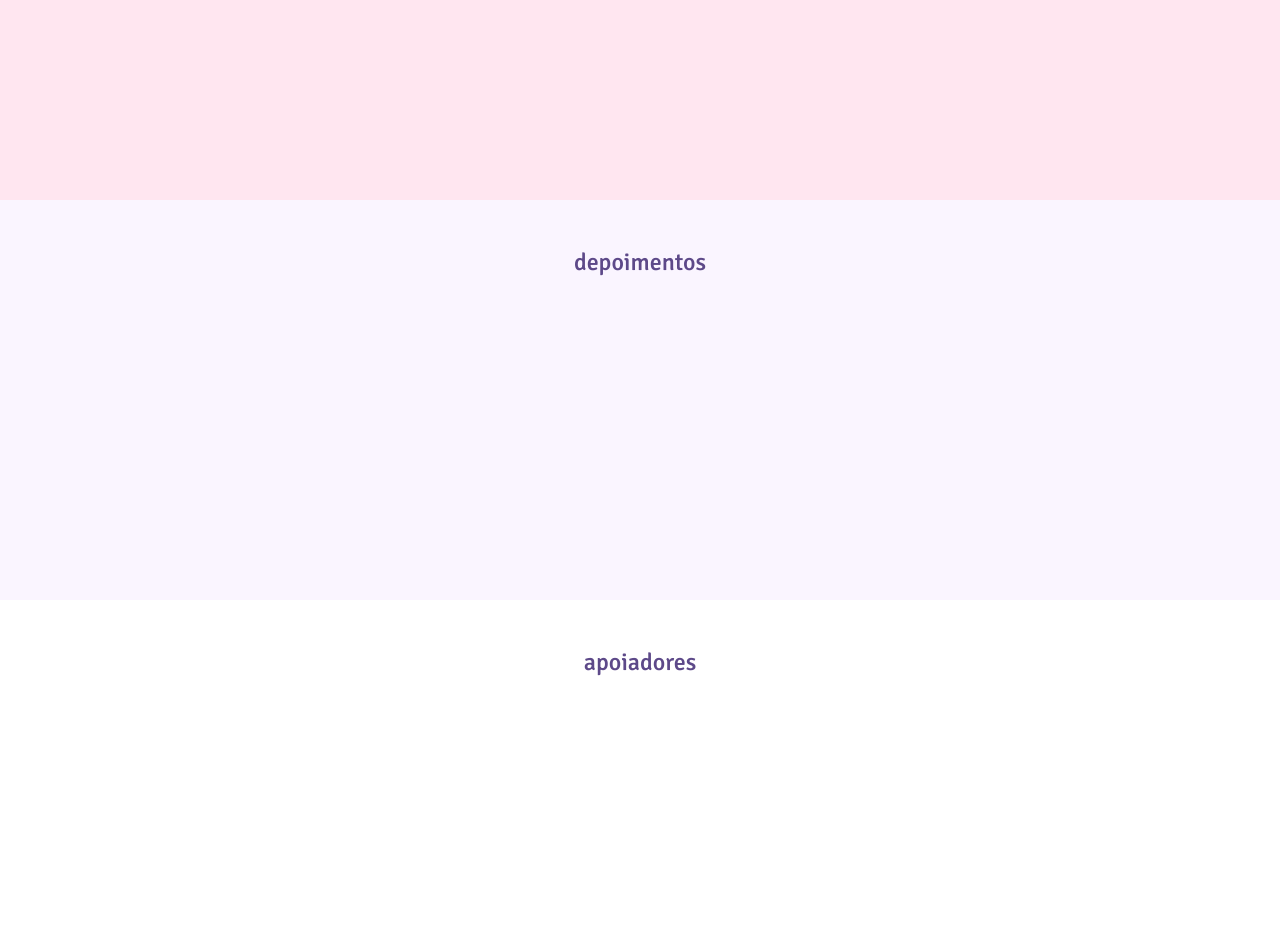
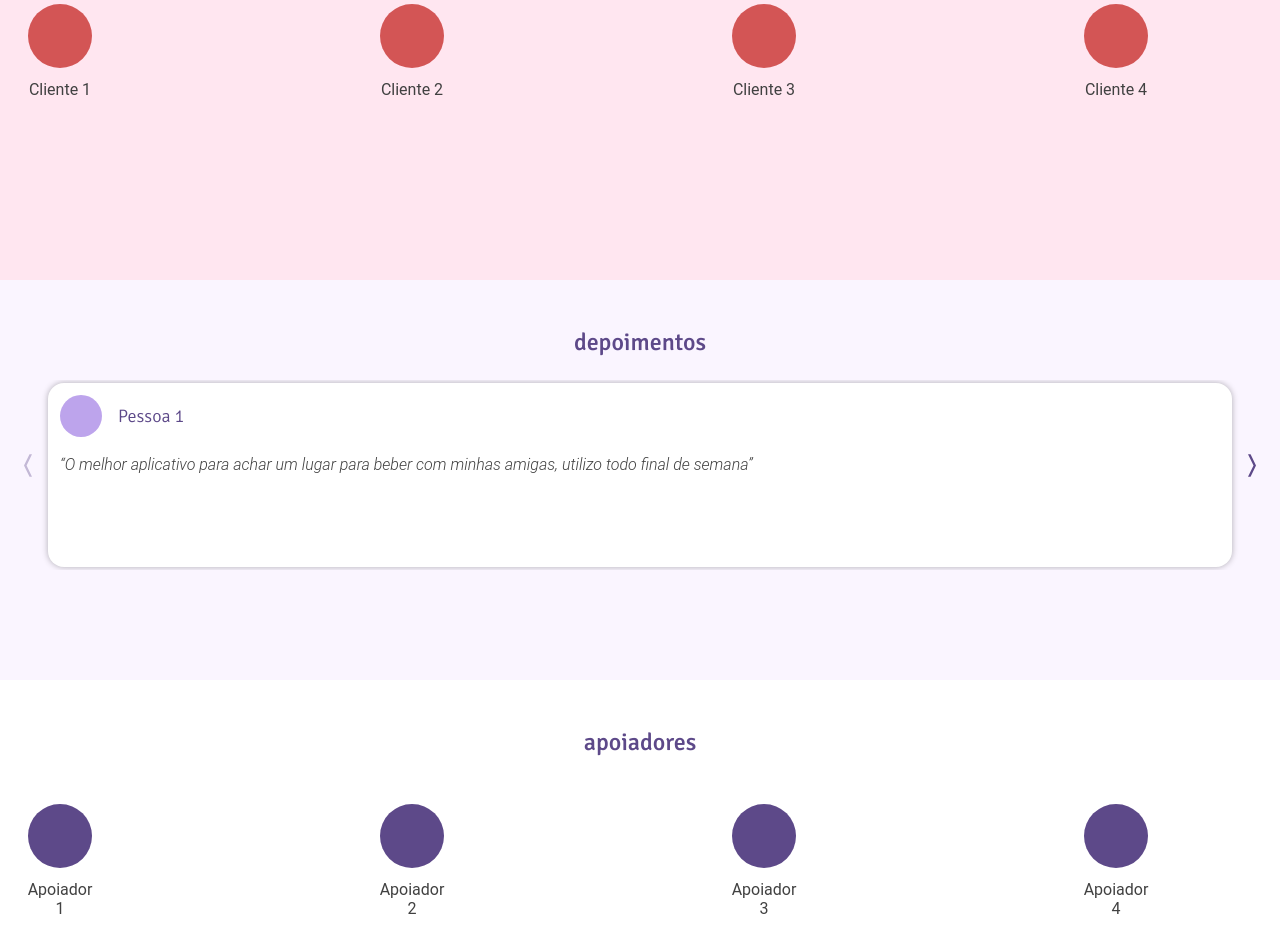
Before and after one commit to favoritodigital/site-old, a Next.js app: page / in a window 1280 px wide. Shown: the part 1720-2672 px from the top of the page. Built offline with nearby package versions, Linux system fonts and the light colour scheme.

Commit message:
adicionado swiper na section clientes, depoimentos e apoiadores

```diff
--- a/pages/index.tsx
+++ b/pages/index.tsx
@@ -1,12 +1,14 @@
 import Header from '../components/Header'
-
-import AppstoreButton from '../public/images/appstorebutton.svg'
-import GooglePlayButton from '../public/images/googleplaybutton.svg'
 
 import InstagramLogo from '../public/images/instagramlogo.svg'
 import FacebookLogo from '../public/images/facebooklogo.svg'
 import LinkedinLogo from '../public/images/linkedinlogo.svg'
 import DownloadButton from '../components/DownloadButton'
+
+import { Swiper, SwiperSlide } from 'swiper/react'
+import 'swiper/css'
+import { Navigation } from 'swiper'
+import 'swiper/css/navigation'
 
 export default function Home() {
   return (
@@ -45,18 +47,175 @@ export default function Home() {
       </div>
       <div id="clientes-section" className="section_half">
         <div id="clientes"></div>
-        <div className="section-content"></div>
         <h1 className="section_title">clientes</h1>
+        <div className="section_content_half">
+          <div className="swiper_wrapper">
+            <Swiper
+              slidesPerView={3.5}
+              onSlideChange={() => console.log('slide change')}
+              onSwiper={swiper => console.log(swiper)}
+            >
+              <SwiperSlide>
+                <div className="costumer">
+                  <div className="costumer-image"></div>
+                  <h1>Cliente 1</h1>
+                </div>
+              </SwiperSlide>
+              <SwiperSlide>
+                <div className="costumer">
+                  <div className="costumer-image"></div>
+                  <h1>Cliente 2</h1>
+                </div>
+              </SwiperSlide>
+              <SwiperSlide>
+                <div className="costumer">
+                  <div className="costumer-image"></div>
+                  <h1>Cliente 3</h1>
+                </div>
+              </SwiperSlide>
+              <SwiperSlide>
+                <div className="costumer">
+                  <div className="costumer-image"></div>
+                  <h1>Cliente 4</h1>
+                </div>
+              </SwiperSlide>
+              <SwiperSlide>
+                <div className="costumer">
+                  <div className="costumer-image"></div>
+                  <h1>Cliente 5</h1>
+                </div>
+              </SwiperSlide>
+              <SwiperSlide>
+                <div className="costumer">
+                  <div className="costumer-image"></div>
+                  <h1>Cliente 6</h1>
+                </div>
+              </SwiperSlide>
+              <SwiperSlide>
+                <div className="costumer">
+                  <div className="costumer-image"></div>
+                  <h1>Cliente 7</h1>
+                </div>
+              </SwiperSlide>
+              <SwiperSlide>
+                <div className="costumer">
+                  <div className="costumer-image"></div>
+                  <h1>Cliente 8</h1>
+                </div>
+              </SwiperSlide>
+            </Swiper>
+          </div>
+        </div>
       </div>
       <div id="depoimentos-section" className="section_half">
         <div id="depoimentos"></div>
-        <div className="section-content"></div>
         <h1 className="section_title">depoimentos</h1>
+        <div className="section_content_half">
+          <div className="swiper_wrapper">
+            <Swiper
+              modules={[Navigation]}
+              navigation={true}
+              slidesPerView={1}
+              onSlideChange={() => console.log('slide change')}
+              onSwiper={swiper => console.log(swiper)}
+            >
+              <SwiperSlide>
+                <div className="testimonial">
+                  <div className="testemony-person">
+                    <div className="testimonial-image"></div>
+                    <h1 className="testemony-name">Pessoa 1</h1>
+                  </div>
+                  <p className="testemony-text">
+                    “O melhor aplicativo para achar um lugar para beber com
+                    minhas amigas, utilizo todo final de semana”
+                  </p>
+                </div>
+              </SwiperSlide>
+              <SwiperSlide>
+                <div className="testimonial">
+                  <div className="testemony-person">
+                    <div className="testimonial-image"></div>
+                    <h1 className="testemony-name">Pessoa 2</h1>
+                  </div>
+                  <p className="testemony-text">“Top Demais!!!”</p>
+                </div>
+              </SwiperSlide>
+              <SwiperSlide>
+                <div className="testimonial">
+                  <div className="testemony-person">
+                    <div className="testimonial-image"></div>
+                    <h1 className="testemony-name">Pessoa 3</h1>
+                  </div>
+                  <p className="testemony-text">
+                    “Não vivo mais sem, melhor app!!!”
+                  </p>
+                </div>
+              </SwiperSlide>
+            </Swiper>
+          </div>
+        </div>
       </div>
       <div id="apoiadores-section" className="section_half">
         <div id="apoiadores"></div>
-        <div className="section-content"></div>
         <h1 className="section_title">apoiadores</h1>
+        <div className="section_content_half">
+          <div className="swiper_wrapper">
+            <Swiper
+              slidesPerView={3.5}
+              onSlideChange={() => console.log('slide change')}
+              onSwiper={swiper => console.log(swiper)}
+            >
+              <SwiperSlide>
+                <div className="sponsor">
+                  <div className="sponsor-image"></div>
+                  <h1>Apoiador 1</h1>
+                </div>
+              </SwiperSlide>
+              <SwiperSlide>
+                <div className="sponsor">
+                  <div className="sponsor-image"></div>
+                  <h1>Apoiador 2</h1>
+                </div>
+              </SwiperSlide>
+              <SwiperSlide>
+                <div className="sponsor">
+                  <div className="sponsor-image"></div>
+                  <h1>Apoiador 3</h1>
+                </div>
+              </SwiperSlide>
+              <SwiperSlide>
+                <div className="sponsor">
+                  <div className="sponsor-image"></div>
+                  <h1>Apoiador 4</h1>
+                </div>
+              </SwiperSlide>
+              <SwiperSlide>
+                <div className="sponsor">
+                  <div className="sponsor-image"></div>
+                  <h1>Apoiador 5</h1>
+                </div>
+              </SwiperSlide>
+              <SwiperSlide>
+                <div className="sponsor">
+                  <div className="sponsor-image"></div>
+                  <h1>Apoiador 6</h1>
+                </div>
+              </SwiperSlide>
+              <SwiperSlide>
+                <div className="sponsor">
+                  <div className="sponsor-image"></div>
+                  <h1>Apoiador 7</h1>
+                </div>
+              </SwiperSlide>
+              <SwiperSlide>
+                <div className="sponsor">
+                  <div className="sponsor-image"></div>
+                  <h1>Apoiador 8</h1>
+                </div>
+              </SwiperSlide>
+            </Swiper>
+          </div>
+        </div>
       </div>
       <div id="invite">
         <p>e aí barbadinha, bora pro rolê? ;)</p>
--- a/styles/globals.css
+++ b/styles/globals.css
@@ -223,38 +223,45 @@ ul {
 .section {
   position: relative;
   align-items: center;
-  padding: 1.5rem 1.5rem;
+  padding: 0 1.5rem;
+  padding-top: 3rem;
   display: flex;
   flex-direction: column;
-  /* height: 645px; */
-  height: calc(100vh - 5rem);
+  height: 100vh;
   min-width: 22.5rem;
+  min-height: 35.3125rem;
 }
 
 .section_half {
   position: relative;
-  padding: 3rem 3rem;
+  padding: 0 1.5rem;
+  padding-top: 3rem;
   display: flex;
-  justify-content: center;
-  /* height: 322.5px; */
+  flex-direction: column;
   height: 50vh;
+  min-width: 22.5rem;
+  min-height: 17.65625rem;
 }
 
 .section_content {
+  overflow: hidden;
   display: flex;
   justify-content: center;
   align-items: center;
   flex-direction: row;
   display: flex;
-  height: calc(100vh - 14rem);
+  height: calc(100vh - 15rem);
+  min-height: 11.875rem;
 }
 
 .section_content_half {
+  overflow: hidden;
   display: flex;
   justify-content: center;
-  align-items: center;
+  align-items: flex-start;
   flex-direction: row;
   display: flex;
+  height: calc(50vh - 7.75rem);
 }
 
 .section_content .text {
@@ -276,8 +283,8 @@ ul {
 .section_content img {
   display: flex;
   width: auto;
-  /* height: 326px; */
-  height: 50vh;
+  height: 40vh;
+  min-height: 16.125rem;
 }
 
 .section_content p span {
@@ -293,7 +300,6 @@ h1.section_title {
   line-height: 1.75rem;
   margin-bottom: 3rem;
   padding: 0 1.5rem;
-  max-width: 28.125rem;
 }
 
 /*================ BG COLORS ================*/
@@ -315,11 +321,15 @@ h1.section_title {
 /*================ INICIO ================*/
 
 #inicio p {
-  font-size: 1em;
+  font-size: 1.125em;
   text-align: start;
   margin-right: 2.25rem;
   margin: 0 0;
   max-width: 16.25rem;
+}
+
+#inicio h1 {
+  max-width: 28.125rem;
 }
 
 #inicio svg {
@@ -330,7 +340,6 @@ h1.section_title {
 #inicio {
   padding-top: 6.5rem;
   align-items: center;
-  height: 100vh;
 }
 
 #download-buttons {
@@ -339,8 +348,63 @@ h1.section_title {
   display: flex;
   flex-direction: row;
   gap: 2rem;
-  margin-top: 1.375rem;
+  margin: 1.375rem 0;
 }
+
+/*================ DEPOIMENTOS ================*/
+
+#depoimentos-section .section_title {
+  margin-bottom: 1.5rem;
+}
+
+#depoimentos-section .section_content_half {
+  height: 11.875rem;
+}
+
+.testimonial {
+  border-radius: 1rem;
+  display: flex;
+  flex-direction: column;
+  margin: 3px 1.5rem;
+  height: 11.5rem;
+  background-color: var(--brand-color-white);
+  box-shadow: 0 0 6px rgba(0, 0, 0, 0.3);
+}
+
+.testimonial h1 {
+  font-size: 1.125em;
+  font-family: 'Signika', sans-serif;
+  font-weight: 300;
+  color: var(--brand-color-purple);
+}
+
+.testimonial p {
+  font-size: 1em;
+  font-family: 'Roboto', sans-serif;
+  font-weight: 300;
+  line-height: 1.5rem;
+  font-style: italic;
+  color: var(--text-color-gray);
+  margin: 1rem 0.75rem;
+  text-align: left;
+}
+
+.testemony-person {
+  display: flex;
+  align-items: center;
+  margin-top: 0.75rem;
+}
+
+.testimonial-image {
+  display: flex;
+  width: 2.625rem;
+  height: 2.625rem;
+  background-color: var(--brand-color-extra-light-purple);
+  clip-path: circle();
+  margin-right: 1rem;
+  margin-left: 0.75rem;
+}
+
 /*================ INVITE ================*/
 
 #invite {
@@ -391,7 +455,97 @@ footer p {
   margin-bottom: 1rem;
 }
 
-/*================ RESPONSIVITY ================*/
+/*================ SWIPER: GLOBAL ================*/
+
+.swiper_wrapper {
+  display: flex;
+  overflow: hidden;
+  z-index: 0;
+}
+
+/* ================ SWIPER: COSTUMERS ================ */
+
+.costumer {
+  top: 0;
+  width: 72px;
+  display: flex;
+  flex-direction: column;
+  align-items: center;
+}
+
+.costumer-image {
+  display: flex;
+  height: 64px;
+  width: 64px;
+  background-color: var(--brand-color-red);
+  margin-bottom: 0.75rem;
+  clip-path: circle();
+}
+
+.costumer h1 {
+  font-family: 'Roboto', sans-serif;
+  font-size: 1em;
+  font-weight: 400;
+  max-width: 72px;
+  color: var(--text-color-gray);
+  text-align: center;
+}
+
+/*================ SWIPER: SPONSORS ================*/
+
+.swiper-button-next,
+.swiper-button-prev {
+  background-repeat: no-repeat;
+  background-size: contain;
+  background-position: center;
+  height: 1.5rem !important;
+  width: 0.5rem !important;
+}
+
+.swiper-button-next {
+  right: 0 !important;
+  background-image: url('/images/swiper-right.svg') !important;
+}
+
+.swiper-button-prev {
+  left: 0 !important;
+  background-image: url('/images/swiper-left.svg') !important;
+}
+
+.swiper-button-next::after,
+.swiper-button-prev::after {
+  display: none;
+}
+
+/*================ SWIPER: SPONSORS ================*/
+
+.sponsor {
+  top: 0;
+  width: 72px;
+  display: flex;
+  flex-direction: column;
+  align-items: center;
+}
+
+.sponsor-image {
+  display: flex;
+  height: 64px;
+  width: 64px;
+  background-color: var(--brand-color-purple);
+  margin-bottom: 0.75rem;
+  clip-path: circle();
+}
+
+.sponsor h1 {
+  font-family: 'Roboto', sans-serif;
+  font-size: 1em;
+  font-weight: 400;
+  max-width: 72px;
+  color: var(--text-color-gray);
+  text-align: center;
+}
+
+/*================ MEDIA QUERIES ================*/
 
 @media screen and (min-width: 890px) {
   .container {
```
Also changed, not shown: public/images/swiper-left.svg (added), public/images/swiper-right.svg (added).
